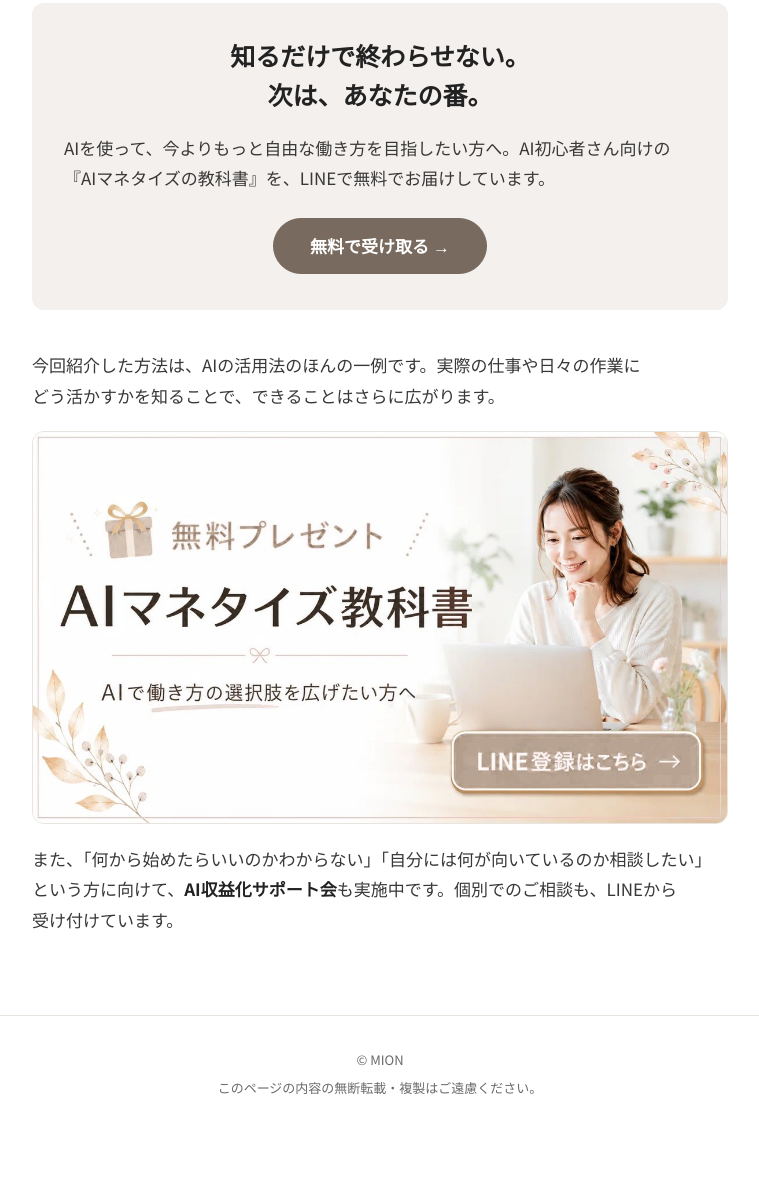
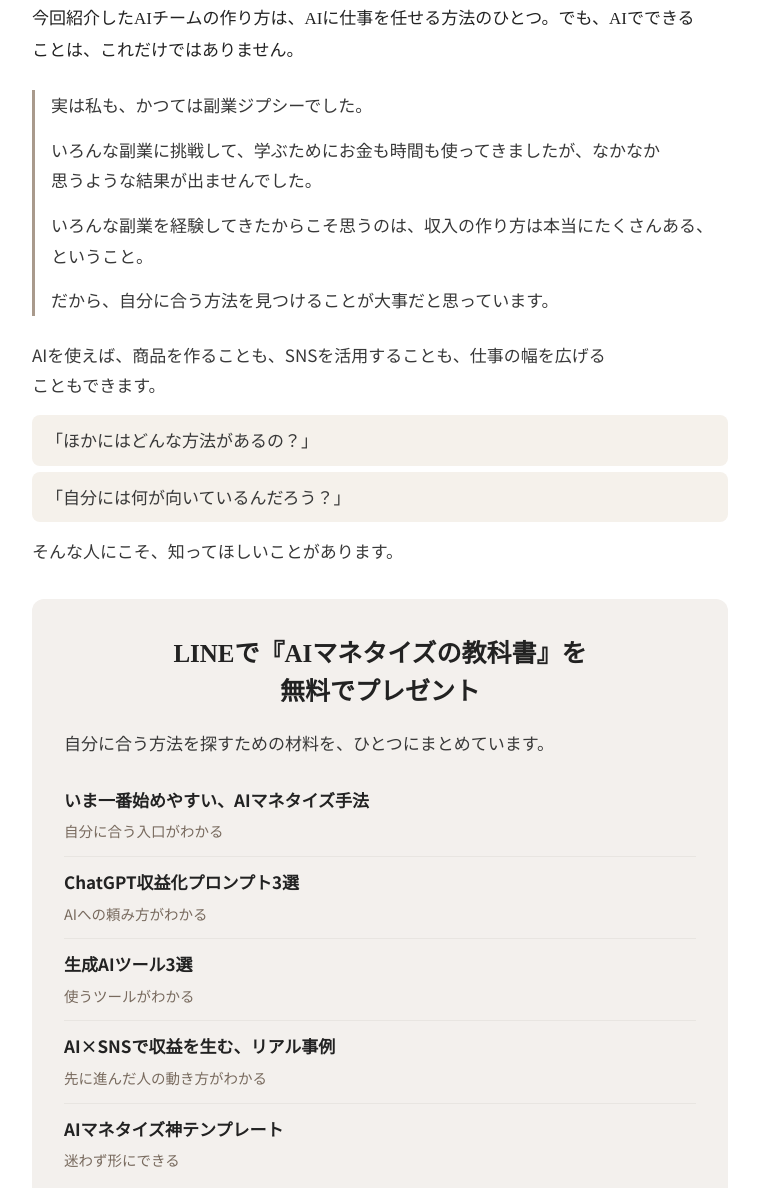
Before and after one commit to mion-ai-mama/instagram-tokuten-template-v2, a plain HTML site: page index.html in a window 1280 px wide. Shown: the part 3487-4675 px from the top of the page, without its empty margins (260-1019 px from the left). Before the commit the page ends 4622 px from the top, so only its background shows below. Drawn offline with Linux system fonts and the light colour scheme.

Commit message:
🕒 2026-11-17 10:50:23
LINE誘導を標準構成に変更（共通文章 js/line-cta.js ＋ lineIntro）

Co-Authored-By: Claude Sonnet 5.5 <noreply@anthropic.com>

```diff
--- a/css/style.css
+++ b/css/style.css
@@ -135,6 +135,21 @@ a:focus-visible, button:focus-visible {
 }
 .cta-final p { margin-bottom: 24px; text-align: left; }
 
+/* ---------- LINE誘導（つなぎ→体験談→選択肢。本編より目立たせない） ---------- */
+.line-guide { margin-bottom: 32px; }
+.line-guide p { margin: 0 0 14px; }
+.line-guide__intro { font-family: var(--font-serif); font-size: 17px; line-height: 1.85; color: var(--c-ink); }
+.line-guide__story { margin: 24px 0; padding-left: 16px; border-left: 3px solid var(--c-greige); }
+.line-guide__questions { list-style: none; margin: 0 0 14px; padding: 0; }
+.line-guide__questions li { margin: 0 0 6px; padding: 10px 14px; background: var(--c-point); border-radius: var(--radius-s); }
+.line-guide__items { list-style: none; margin: 0 0 24px; padding: 0; text-align: left; }
+.line-guide__item { padding: 10px 0; border-bottom: 1px solid var(--c-line); }
+.line-guide__item:last-child { border-bottom: 0; }
+.line-guide__item strong { display: block; color: var(--c-ink); }
+.line-guide__item span { font-size: 14.5px; color: var(--c-taupe); }
+.cta-final .cta-final__lead { margin-bottom: 16px; }
+.cta-final .cta-final__caution { margin: 12px 0 0; font-size: 13px; color: var(--c-muted); text-align: left; }
+
 .textbook { margin-top: 40px; }
 .textbook__banner { display: block; margin: 20px 0; border-radius: var(--radius-m); overflow: hidden; border: 1px solid var(--c-line); }
 
--- a/index.html
+++ b/index.html
@@ -32,6 +32,7 @@
 <footer class="footer" id="footer"></footer>
 
 <script src="js/content.js"></script>
+<script src="js/line-cta.js"></script>
 <script src="js/script.js"></script>
 </body>
 </html>
--- a/js/content.js
+++ b/js/content.js
@@ -110,22 +110,10 @@ const CONTENT = {
     },
   },
 
-  // SECTION 06：最終CTA（冒頭より少し存在感を持たせる。強引な表現は使わない）
-  finalCta: {
-    heading: "知るだけで終わらせない。<br>次は、あなたの番。",
-    text: "AIを使って、今よりもっと自由な働き方を目指したい方へ。AI初心者さん向けの『AIマネタイズの教科書』を、LINEで無料でお届けしています。",
-    buttonText: "無料で受け取る →",
-  },
-
-  // 最終CTAの下：教科書バナー＋AI収益化サポート会の案内（標準で入れる）
-  textbook: {
-    // 特典の内容に合わせて毎回書き直す「橋渡し」の一文
-    bridge: "今回紹介した方法は、AIの活用法のほんの一例です。実際の仕事や日々の作業にどう活かすかを知ることで、できることはさらに広がります。",
-    banner: "assets/images/cta-banner.jpg",
-    bannerAlt: "無料プレゼント AIマネタイズ教科書。AIで働き方の選択肢を広げたい方へ。LINE登録はこちら",
-    support:
-      "また、「何から始めたらいいのかわからない」「自分には何が向いているのか相談したい」という方に向けて、<strong>AI収益化サポート会</strong>も実施中です。個別でのご相談も、LINEから受け付けています。",
-  },
+  // SECTION 06：LINE誘導のつなぎ（①）。この特典のテーマに合わせて毎回書く。②〜⑤は js/line-cta.js の共通文章
+  // 書き方: 「今回紹介した〇〇は、△△方法のひとつ。でも、〜は、これだけではありません。」（です・ます調。話し言葉にしない）
+  // 収入に関係しない特典を無理に「収入を作る方法」と言わない。読者の期待を否定しない
+  lineIntro: "今回紹介したAIチームの作り方は、AIに仕事を任せる方法のひとつ。でも、AIでできることは、これだけではありません。",
 
   footer: {
     copyright: "© MION",
--- /dev/null
+++ b/js/line-cta.js
@@ -0,0 +1,41 @@
+/* LINE誘導の共通文章（全特典で共通。特典ごとに書き換えない）。
+   変更したいときはここ1か所だけを直す。特典ごとに変えるのは js/content.js の `lineIntro` だけ。
+   構成: ①つなぎ（content.js の lineIntro）→ ②体験談 → ③選択肢 → ④教科書のメリット → ⑤CTA */
+const LINE_CTA = {
+  // ② みおん自身の実体験（固定。毎回別のエピソードを作らない）
+  story: [
+    "実は私も、かつては副業ジプシーでした。",
+    "いろんな副業に挑戦して、学ぶためにお金も時間も使ってきましたが、なかなか思うような結果が出ませんでした。",
+    "いろんな副業を経験してきたからこそ思うのは、収入の作り方は本当にたくさんある、ということ。",
+    "だから、自分に合う方法を見つけることが大事だと思っています。",
+  ],
+
+  // ③ AIで広がる選択肢（固定。①と重ならないよう「今回紹介した方法も〜」は入れない）
+  options: {
+    lead: "AIを使えば、商品を作ることも、SNSを活用することも、仕事の幅を広げることもできます。",
+    questions: ["「ほかにはどんな方法があるの？」", "「自分には何が向いているんだろう？」"],
+    closing: "そんな人にこそ、知ってほしいことがあります。",
+  },
+
+  // ④ LINE登録のメリット（実際の教科書の内容だけを書く）
+  textbook: {
+    heading: "LINEで『AIマネタイズの教科書』を<br>無料でプレゼント",
+    lead: "自分に合う方法を探すための材料を、ひとつにまとめています。",
+    items: [
+      { name: "いま一番始めやすい、AIマネタイズ手法", benefit: "自分に合う入口がわかる" },
+      { name: "ChatGPT収益化プロンプト3選", benefit: "AIへの頼み方がわかる" },
+      { name: "生成AIツール3選", benefit: "使うツールがわかる" },
+      { name: "AI×SNSで収益を生む、リアル事例", benefit: "先に進んだ人の動き方がわかる" },
+      { name: "AIマネタイズ神テンプレート", benefit: "迷わず形にできる" },
+    ],
+  },
+
+  // ⑤ CTA（リンク先は content.js の lineUrl）
+  buttonText: "無料でAIマネタイズの教科書を受け取る →",
+  caution: "収入や収益が得られることを保証するものではありません。",
+  banner: "assets/images/cta-banner.jpg",
+  bannerAlt: "無料プレゼント AIマネタイズ教科書。AIで働き方の選択肢を広げたい方へ。LINE登録はこちら",
+  // メインCTAはLINE登録に統一。サポート会は教科書の案内のあとに補足として添える
+  support:
+    "「何から始めたらいいのかわからない」「自分には何が向いているのか相談したい」という方に向けて、<strong>AI収益化サポート会</strong>も実施中です。個別でのご相談も、LINEから受け付けています。",
+};
--- a/js/script.js
+++ b/js/script.js
@@ -132,21 +132,37 @@
     </section>`;
   }
 
-  function finalCta(c, t, url) {
+  // LINE誘導: ①つなぎ(content.js) → ②体験談 → ③選択肢 → ④教科書のメリット → ⑤CTA（②〜⑤は line-cta.js）
+  function finalCta(intro, l, url) {
+    const paras = (arr) => arr.map((t) => `<p>${t}</p>`).join("");
+    const questions = l.options.questions.map((q) => `<li>${q}</li>`).join("");
+    const items = l.textbook.items
+      .map((it) => `<li class="line-guide__item"><strong>${it.name}</strong><span>${it.benefit}</span></li>`)
+      .join("");
     return `
-    <section class="section" aria-labelledby="final-cta-title">
+    <section class="section" id="line" aria-label="LINEのご案内">
       <div class="container">
+        <div class="line-guide">
+          <p class="line-guide__intro">${intro}</p>
+          <div class="line-guide__story">${paras(l.story)}</div>
+          <div class="line-guide__options">
+            <p>${l.options.lead}</p>
+            <ul class="line-guide__questions">${questions}</ul>
+            <p>${l.options.closing}</p>
+          </div>
+        </div>
         <div class="cta-final">
-          <h2 class="cta-final__title" id="final-cta-title">${c.heading}</h2>
-          <p>${c.text}</p>
-          ${arrow(url, c.buttonText, "btn--large")}
+          <h2 class="cta-final__title" id="final-cta-title">${l.textbook.heading}</h2>
+          <p class="cta-final__lead">${l.textbook.lead}</p>
+          <ul class="line-guide__items">${items}</ul>
+          ${arrow(url, l.buttonText, "btn--large")}
+          <p class="cta-final__caution">${l.caution}</p>
         </div>
         <div class="textbook">
-          <p>${t.bridge}</p>
           <a class="textbook__banner" href="${esc(url)}" target="_blank" rel="noopener">
-            <img src="${esc(t.banner)}" alt="${esc(t.bannerAlt)}" loading="lazy">
+            <img src="${esc(l.banner)}" alt="${esc(l.bannerAlt)}" loading="lazy">
           </a>
-          <p>${t.support}</p>
+          <p>${l.support}</p>
         </div>
       </div>
     </section>`;
@@ -185,7 +201,7 @@
 
   function init() {
     const main = document.getElementById("main");
-    if (typeof CONTENT === "undefined") return;
+    if (typeof CONTENT === "undefined" || typeof LINE_CTA === "undefined") return;
     const c = CONTENT;
     applyMeta(c.meta);
     main.innerHTML =
@@ -194,7 +210,7 @@
       learn(c.learn) +
       c.steps.map(step).join("") +
       summary(c.summary) +
-      finalCta(c.finalCta, c.textbook, c.lineUrl);
+      finalCta(c.lineIntro, LINE_CTA, c.lineUrl);
     document.getElementById("footer").innerHTML = `<p>${c.footer.copyright}</p><p>${c.footer.notice}</p>`;
     bind();
   }
```
Also changed, not shown: 4 other files.
